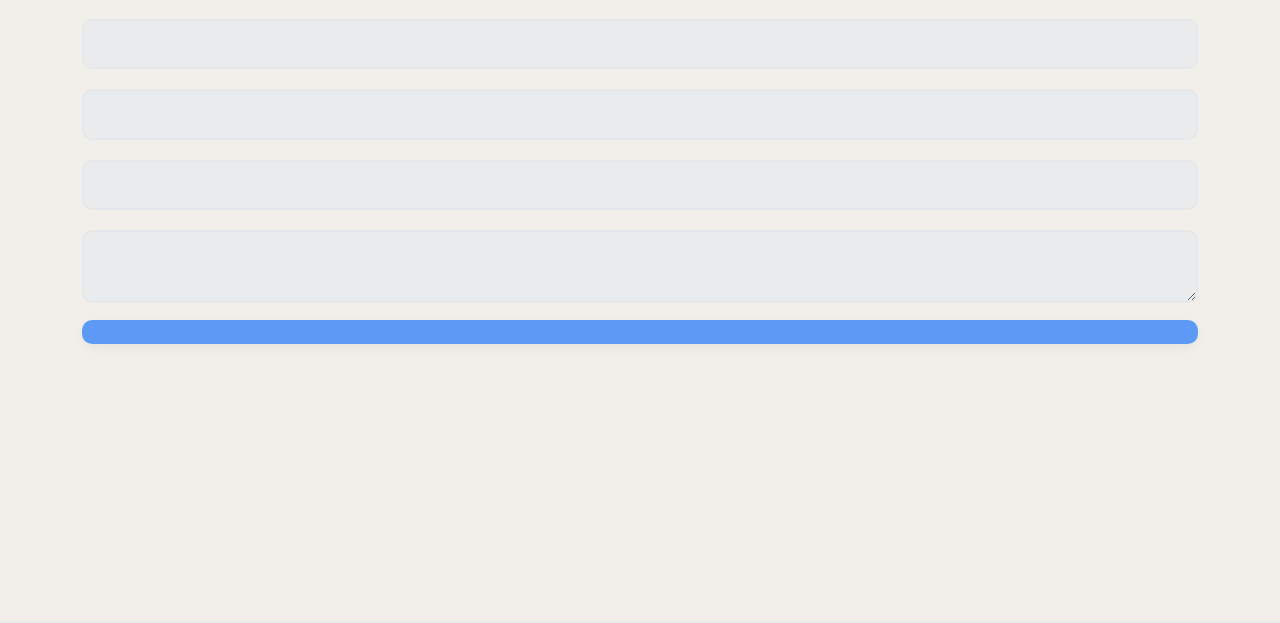
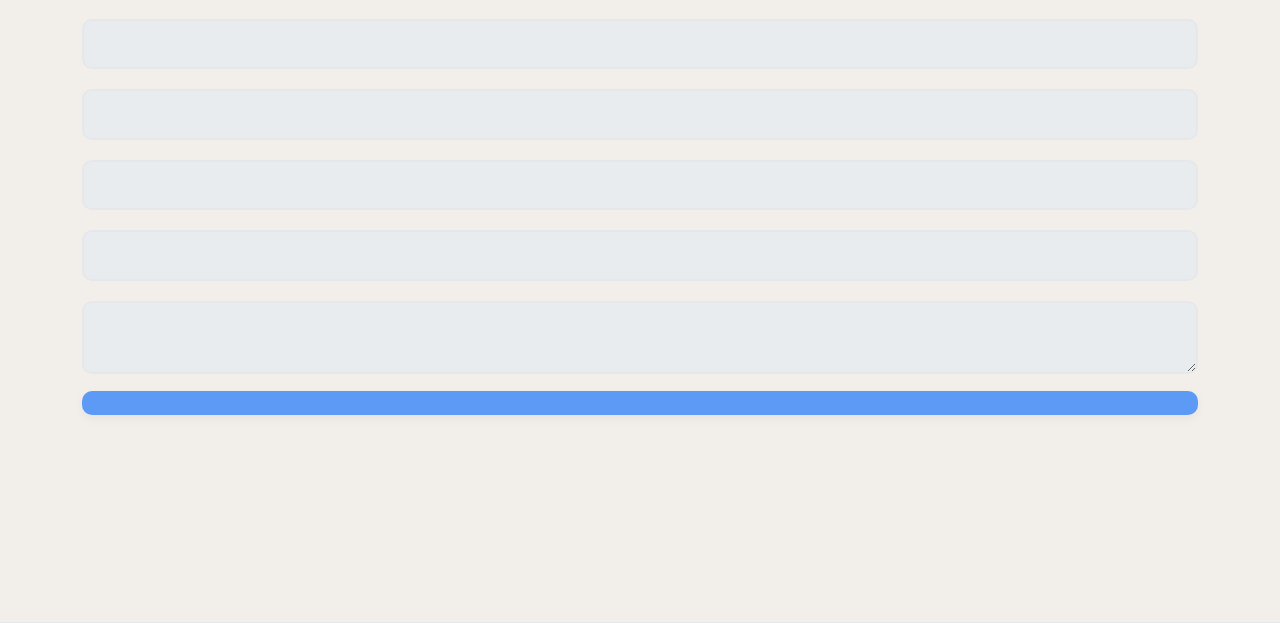
Before and after one commit to abumeemah/LABS, a Python web app: template ficore_labs/templates/debtors/add.html in a window 1280 px wide. Shown: the part 107-730 px from the top of the page. Run offline with Jinja, Linux system fonts and the light colour scheme; the template is opened without the code that fills it: most values are stand-ins (such as "Sample title", 1, 10 or a date in 2020); form fields are guessed from the names that the template uses; some libraries are stand-ins or nearby versions.

Commit message:
Update add.html

```diff
--- a/ficore_labs/templates/debtors/add.html
+++ b/ficore_labs/templates/debtors/add.html
@@ -10,17 +10,24 @@
         {{ form.hidden_tag() }}
         <input type="hidden" name="type" value="debtor">
         <div class="col-12">
-            <label for="name" class="form-label">{{ t('general_name', default='Name') }}</label>
+            <label for="name" class="form-label">{{ t('debtors_debtor_name', default="Debtor's Name") }}</label>
             {{ form.name(class="form-control", required=True, disabled=not can_interact) }}
             {% if form.name.errors %}
                 <p class="text-danger mt-1">{{ form.name.errors[0] }}</p>
             {% endif %}
         </div>
         <div class="col-12">
-            <label for="contact" class="form-label">{{ t('general_contact', default='Contact') }}</label>
-            {{ form.contact(class="form-control", disabled=not can_interact) }}
-            {% if form.contact.errors %}
-                <p class="text-danger mt-1">{{ form.contact.errors[0] }}</p>
+            <label for="phone_number" class="form-label">{{ t('debtors_phone_number', default="Debtor's Phone Number") }}</label>
+            {{ form.phone_number(class="form-control", required=True, disabled=not can_interact) }}
+            {% if form.phone_number.errors %}
+                <p class="text-danger mt-1">{{ form.phone_number.errors[0] }}</p>
+            {% endif %}
+        </div>
+        <div class="col-12">
+            <label for="email" class="form-label">{{ t('debtors_email', default='Email') }}</label>
+            {{ form.email(class="form-control", disabled=not can_interact) }}
+            {% if form.email.errors %}
+                <p class="text-danger mt-1">{{ form.email.errors[0] }}</p>
             {% endif %}
         </div>
         <div class="col-12">
@@ -31,7 +38,7 @@
             {% endif %}
         </div>
         <div class="col-12">
-            <label for="description" class="form-label">{{ t('general_description', default='Description') }}</label>
+            <label for="description" class="form-label">{{ t('debtors_description', default='Description of Transaction') }}</label>
             {{ form.description(class="form-control", disabled=not can_interact) }}
             {% if form.description.errors %}
                 <p class="text-danger mt-1">{{ form.description.errors[0] }}</p>
```
